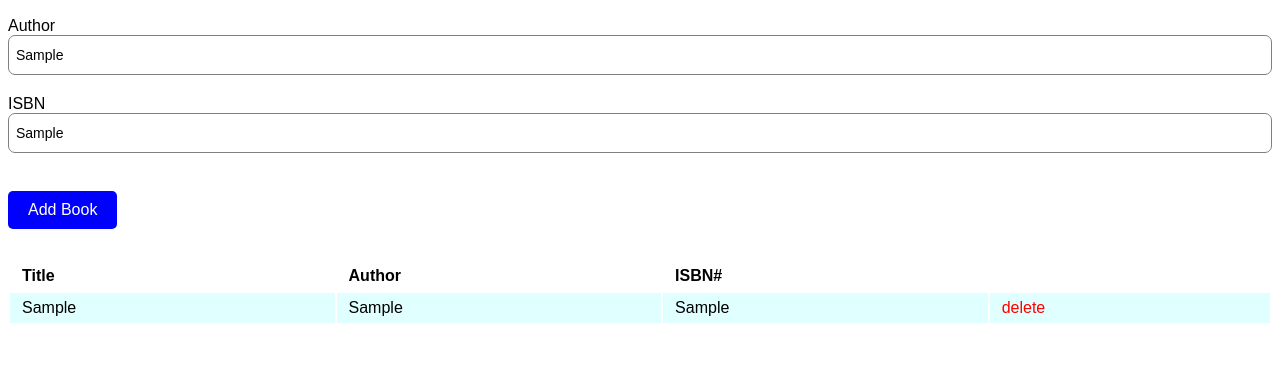
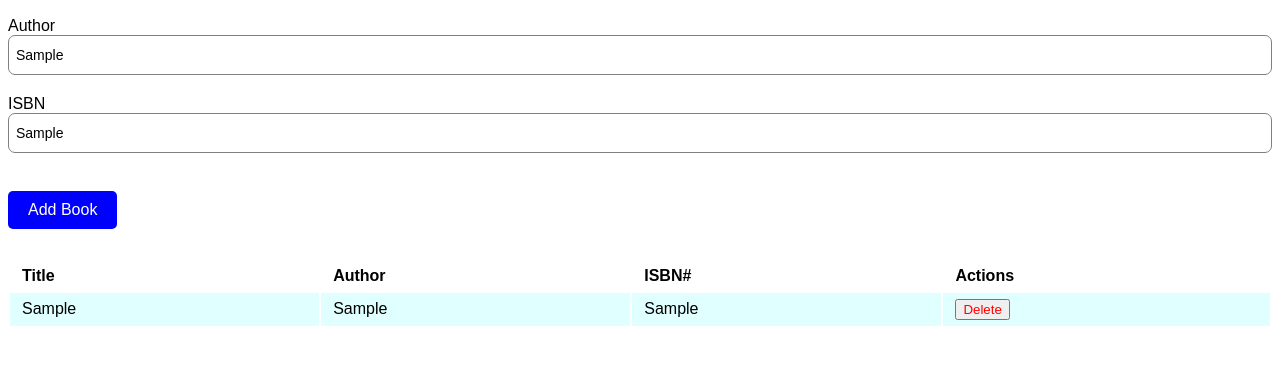
Before and after one commit to acciojob/book-list-Stakshi301, a website: page main.html in a window 1280 px wide. Both pictures are taken after typing "Sample", "Sample", "Sample" into the empty fields and a click on the button "Add Book". Shown: the part 141-506 px from the top of the page. Drawn offline with Linux system fonts and the light colour scheme.

Commit message:
created a submission

```diff
--- a/main.html
+++ b/main.html
@@ -27,6 +27,7 @@
 				<th>Title</th>
 				<th>Author</th>
 				<th>ISBN#</th>
+				<th>Actions</th> <!-- Added column for delete action -->
 			</tr>
 		</thead>
 		<tbody id='book-list'>
--- a/script.js
+++ b/script.js
@@ -15,14 +15,18 @@
     td2.innerText = author;
     const td3 = document.createElement('td');
     td3.innerText = isbn;
+
+    // Create delete button
     const td4 = document.createElement('td');
-        td4.innerText = 'delete';
-        td4.classList.add('delete');
-        td4.onclick = () => {
-            td4.parentNode.remove();
-        }
+    const deleteButton = document.createElement('button'); // Create a button for deletion
+    deleteButton.innerText = 'Delete';
+    deleteButton.classList.add('delete'); // Add a class for styling or querying
+    deleteButton.onclick = () => {
+        tr.remove(); // Remove the entire row when the delete button is clicked
+    };
 
-        tr.append(td1, td2, td3, td4);
+    td4.appendChild(deleteButton); // Append the delete button to the td
+    tr.append(td1, td2, td3, td4); // Append all cells to the row
 
-        book_list.append(tr);
+    book_list.append(tr); // Append the row to the book list
 });
```
Lines whose indentation alone changed are shown as unchanged.
